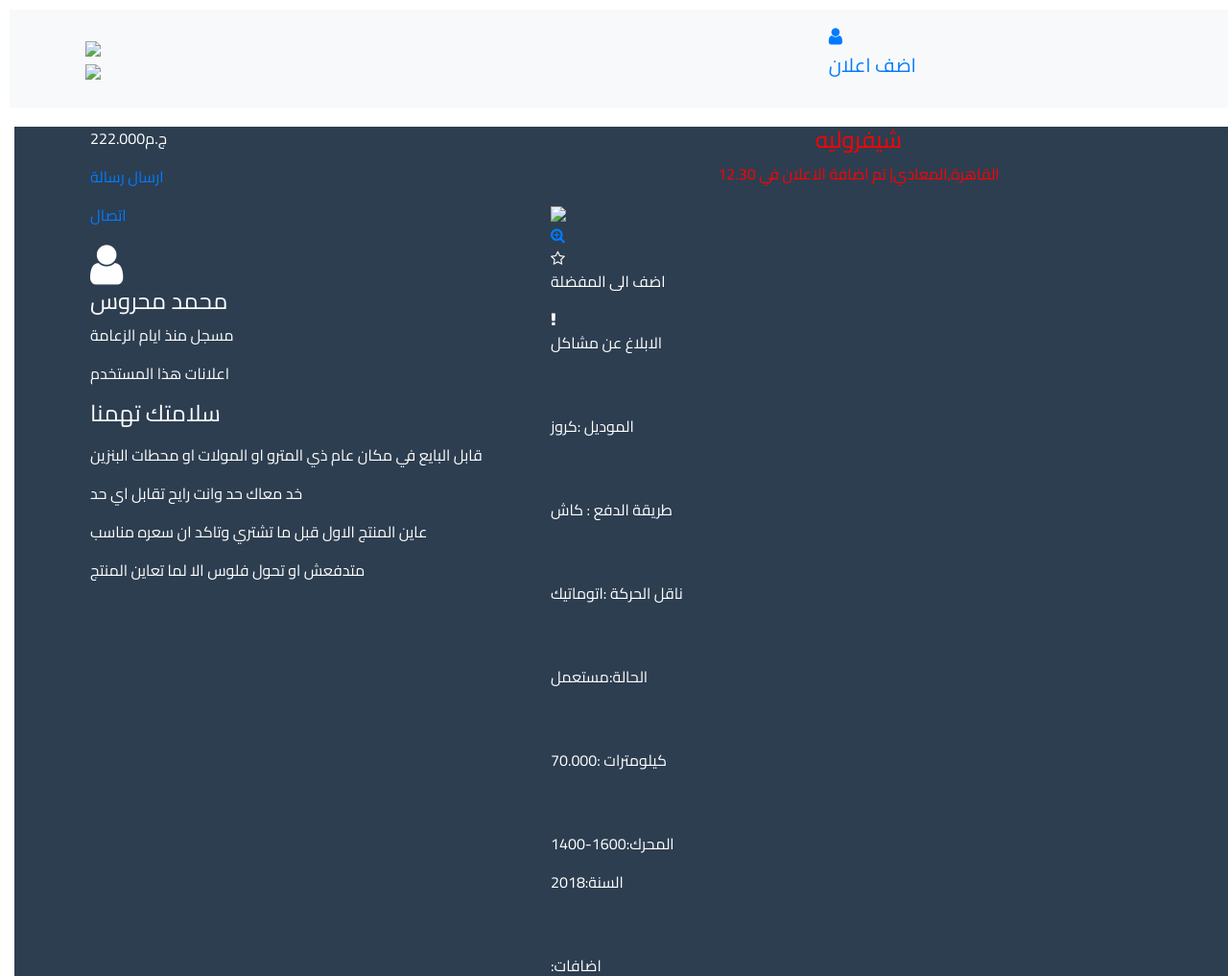
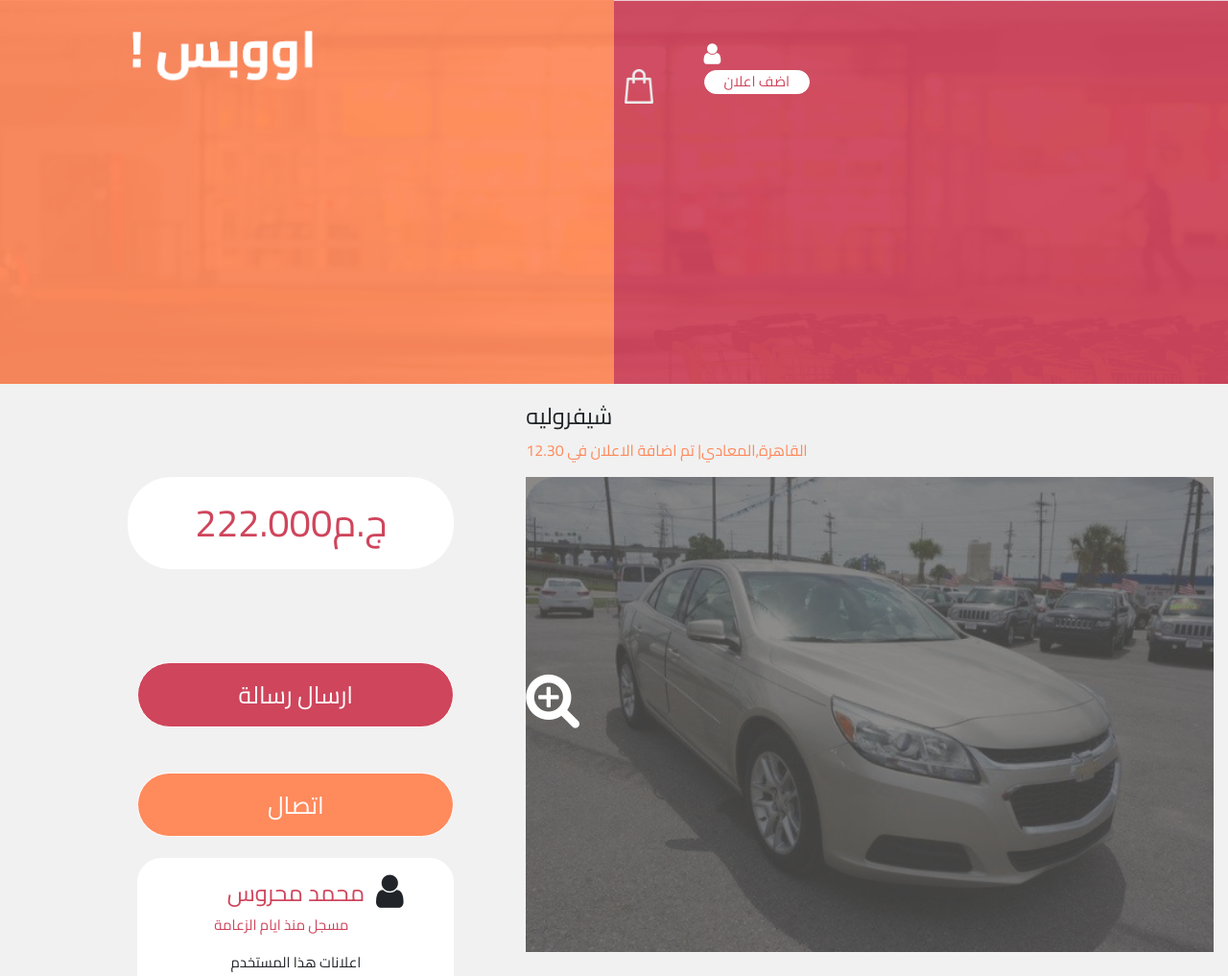
Before and after one commit to merhan-mohamed/Oops-for-advertising, a plain HTML site: page adv-details.html in a window 1280 px wide. Shown: the top 1017 px of the page at 96% size. Drawn offline with nearby package versions, Linux system fonts and the light colour scheme; some packages are replaced by stand-ins of ours; files that its build step writes are made by us from their sources; a script that the page names is missing; files whose address does not match are found by name.

Commit message:
Update adv-details.html

```diff
--- a/adv-details.html
+++ b/adv-details.html
@@ -22,8 +22,8 @@
      <!--smooth-card-->
      <!--<link rel="stylesheet" href='../asset/css/smooth-card.css'>-->
      <!--END-->
-     <link rel="stylesheet" href="../asset/css/lightbox.min.css">
-    <link rel="stylesheet" href="../asset/css/style.css">
+     <link rel="stylesheet" href="../css/lightbox.min.css">
+    <link rel="stylesheet" href="../css/style.css">
 
     <title>اضف اعلان</title>
 </head>
@@ -46,10 +46,10 @@
         </div>
         <div class='col-sm-6 d1'>
             <div class='my-img'>
-                <img src ='../asset/imgs/! اووبس.png'>
+                <img src ='../imgs/! اووبس.png'>
             </div>
             <div class='my-img1'>
-                <img src ='../asset/imgs/shopping-bag@2x.png'>
+                <img src ='../imgs/shopping-bag@2x.png'>
             </div>
         </div>
         </nav>
@@ -75,8 +75,8 @@
 
 
 
-            <a href="../asset/imgs/2.png" rel='lightbox' data-lightbox='image-1'>
-                <img src ='../asset/imgs/2.png'>
+            <a href="../imgs/2.png" rel='lightbox' data-lightbox='image-1'>
+                <img src ='../imgs/2.png'>
                 <div class='overlay'>
                 <i class="fa fa-search-plus " aria-hidden="true"></i>
             </div>
@@ -204,7 +204,7 @@
         <div class= 'container-fluid'>
             <div class ='row'>
                 <div class='col-sm-3'>
-                    <img src ='../asset/imgs/header-logo.png' class='fimg'>
+                    <img src ='../imgs/header-logo.png' class='fimg'>
                     <p class='fp1'>لوريم ابيسوم</p>
                 </div>
                 <div class='col-sm-3 sys' >
@@ -240,12 +240,12 @@
 </section>
 <!--js script-->
 <script src="https://code.jquery.com/jquery-3.5.1.min.js" integrity="sha256-9/aliU8dGd2tb6OSsuzixeV4y/faTqgFtohetphbbj0="crossorigin="anonymous"></script>
-<script src='../asset/js/lightbox.min.js'></script>
+<script src='../js/lightbox.min.js'></script>
 <!--jquery-->
 <!--popper-->
 <script src="https://cdn.jsdelivr.net/npm/popper.js@1.16.1/dist/umd/popper.min.js" integrity="sha384-9/reFTGAW83EW2RDu2S0VKaIzap3H66lZH81PoYlFhbGU+6BZp6G7niu735Sk7lN" crossorigin="anonymous"></script>
 <!--bootstrap js-->
 <script src="https://stackpath.bootstrapcdn.com/bootstrap/4.5.1/js/bootstrap.min.js" integrity="sha384-XEerZL0cuoUbHE4nZReLT7nx9gQrQreJekYhJD9WNWhH8nEW+0c5qq7aIo2Wl30J" crossorigin="anonymous"></script>
-<script src="../asset/js/main.js"></script>
+<script src="../js/main.js"></script>
 </body>
 </html>
```
